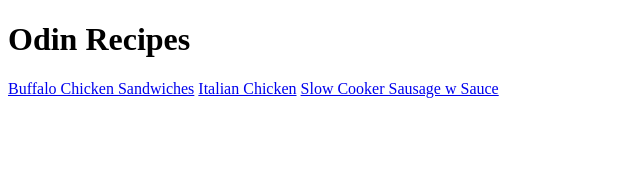
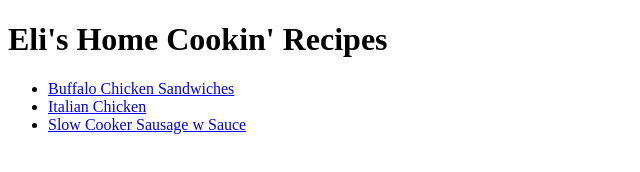
Before and after one commit to TheBadBear/odin_recipes, a plain HTML site: page index.html in a window 1280 px wide. Shown: the whole page, without its empty margins (0-640 px from the left). Drawn offline with Linux system fonts and the light colour scheme.

Commit message:
fix typos

```diff
--- a/index.html
+++ b/index.html
@@ -2,12 +2,14 @@
 <html lang="en">
 <head>
     <meta charset="utf-8" />
-    <title></title>
+    <title>Eli's Recipes</title>
 </head>
 <body>
-    <h1>Odin Recipes</h1>
-    <a href="recipes/buffalo.html">Buffalo Chicken Sandwiches</a>
-    <a href="recipes/chicken.html">Italian Chicken</a>
-    <a href="recipes/sausage.html">Slow Cooker Sausage w Sauce</a>
+    <h1>Eli's Home Cookin' Recipes</h1>
+    <ul>
+        <li><a href="recipes/buffalo.html">Buffalo Chicken Sandwiches</a></li>
+        <li><a href="recipes/chicken.html">Italian Chicken</a></li>
+        <li><a href="recipes/sausage.html">Slow Cooker Sausage w Sauce</a></li>
+    </ul>
 </body>
 </html>
```
